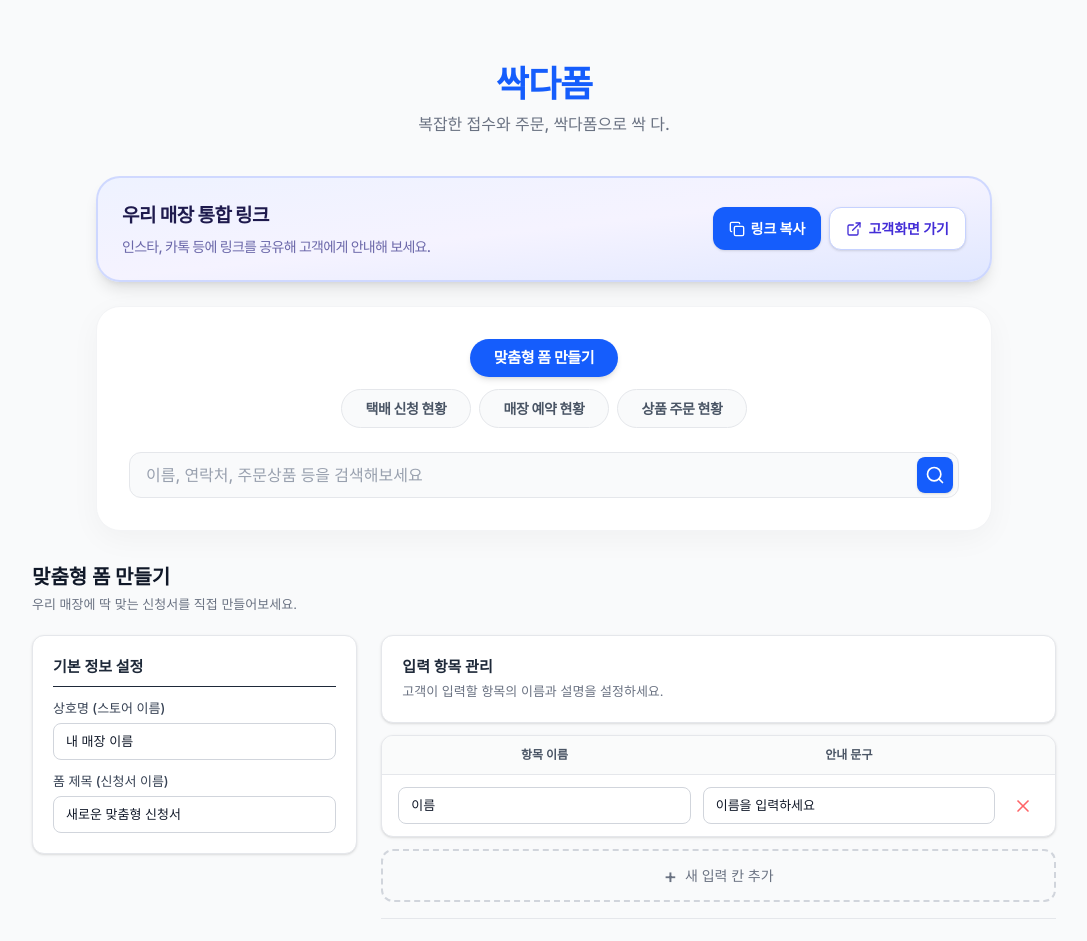
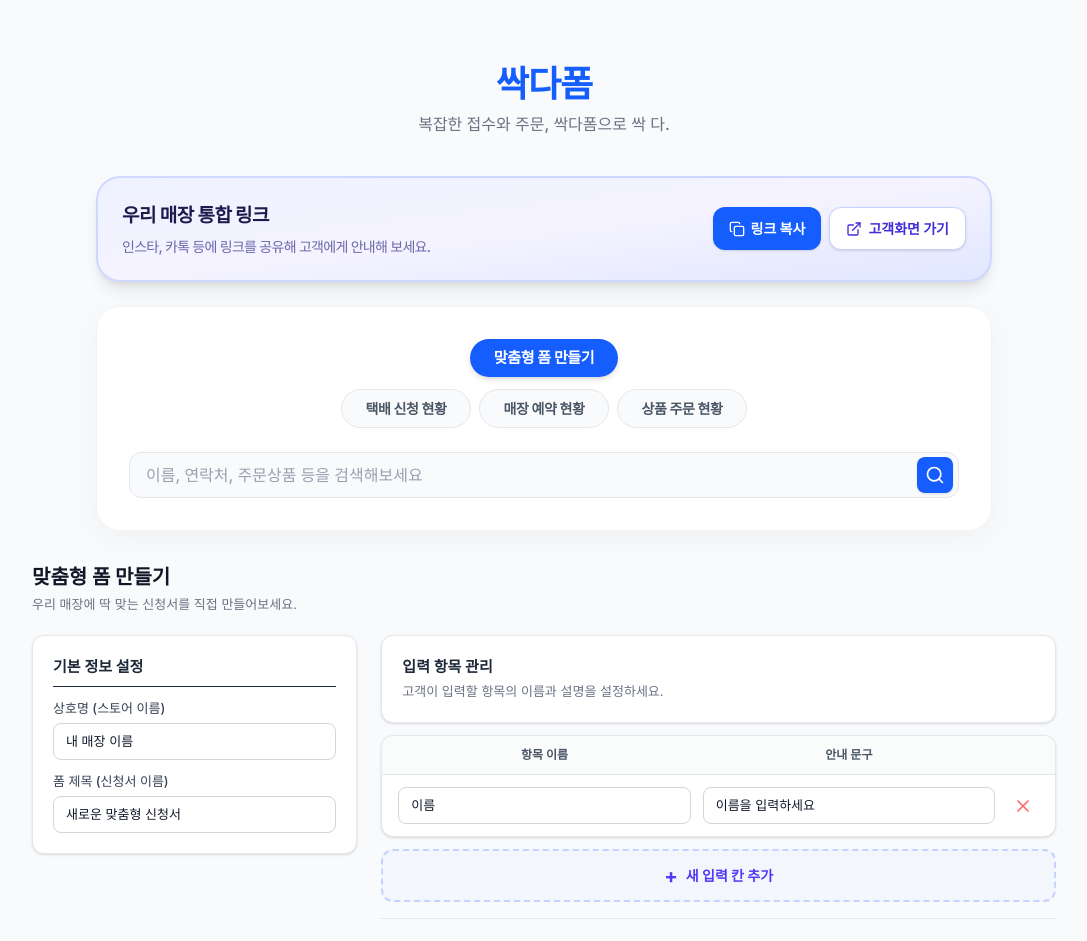
Before and after one commit to hannune-s/ssakdaform, a Next.js app: page / in a window 1280 px wide. Shown: the top 941 px of the page, without its empty margins (96-1183 px from the left). Built offline with nearby package versions, Linux system fonts and the light colour scheme; no server answers.

Commit message:
style: 새 입력 칸 추가 버튼에 연한 인디고 컬러와 굵은 폰트 적용하여 시인성 개선

```diff
--- a/src/app/form-builder/page.tsx
+++ b/src/app/form-builder/page.tsx
@@ -217,10 +217,10 @@ export default function FormBuilder() {
           )}
 
 
-          {/* 간단한 항목 추가 버튼 */}
+          {/* 간단한 칸 추가 버튼 */}
           <button
             onClick={() => addField('text')}
-            className="w-full mt-2 py-3.5 border-2 border-dashed border-gray-300 text-gray-500 rounded-xl hover:bg-gray-50 hover:border-blue-400 hover:text-blue-600 transition-colors flex items-center justify-center gap-2 font-medium text-[14px]"
+            className="w-full mt-2 py-3.5 border-2 border-dashed border-indigo-200 bg-indigo-50/50 text-indigo-600 rounded-xl hover:bg-indigo-100 hover:border-indigo-400 transition-all flex items-center justify-center gap-2 font-bold text-[14px]"
           >
             <span className="text-xl leading-none">+</span> 새 입력 칸 추가
           </button>
```
